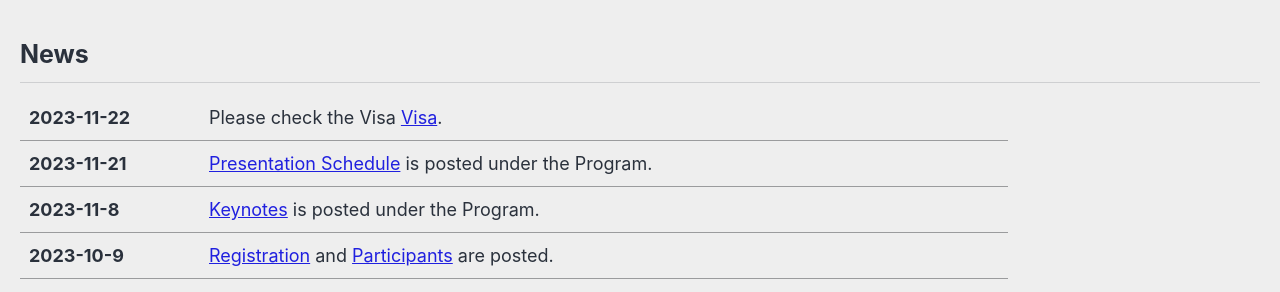
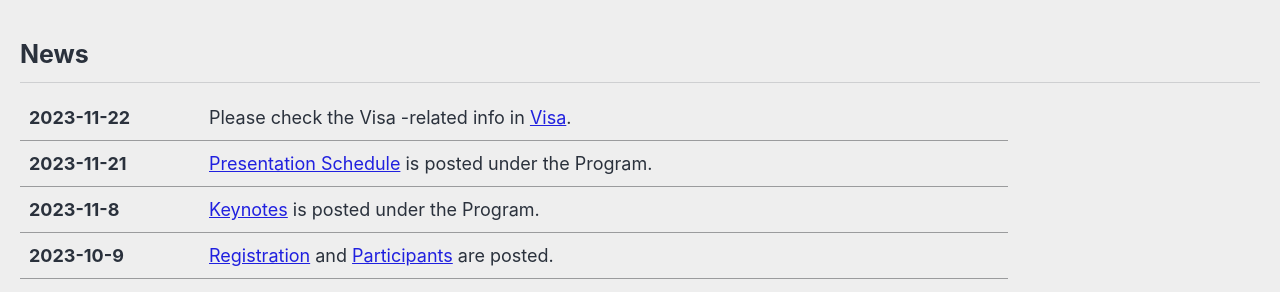
Before and after one commit to acl-org/emnlp-2023, a Jekyll site: the page built from _pages/home.md, in a window 1280 px wide. Shown: the part 602-894 px from the top of the page. Built offline with Jekyll 4.4.1, drawn with Linux system fonts in a browser that asks for light colours; cached includes are drawn as plain includes; nearby versions of some CDN libraries.

Commit message:
Update home.md

```diff
--- a/_pages/home.md
+++ b/_pages/home.md
@@ -18,7 +18,7 @@ EMNLP 2023 will take place in Singapore from **Dec 6th to Dec 10th, 2023**. More
 .news-table tr td:nth-child(1) { font-weight: bold; width: 10em; }
 </style>
 
-| 2023-11-22 | Please check the Visa [Visa](https://2023.emnlp.org/participants/#visa-requirements).
+| 2023-11-22 | Please check the Visa -related info in [Visa](https://2023.emnlp.org/participants/#visa-requirements).
 | 2023-11-21 |[Presentation Schedule](https://2023.emnlp.org/program/) is posted under the Program.
 | 2023-11-8 | [Keynotes](https://2023.emnlp.org/program/keynotes/) is posted under the Program.
 | 2023-10-9 | [Registration](https://2023.emnlp.org/registration/) and [Participants](https://2023.emnlp.org/participants/)  are posted.
```
